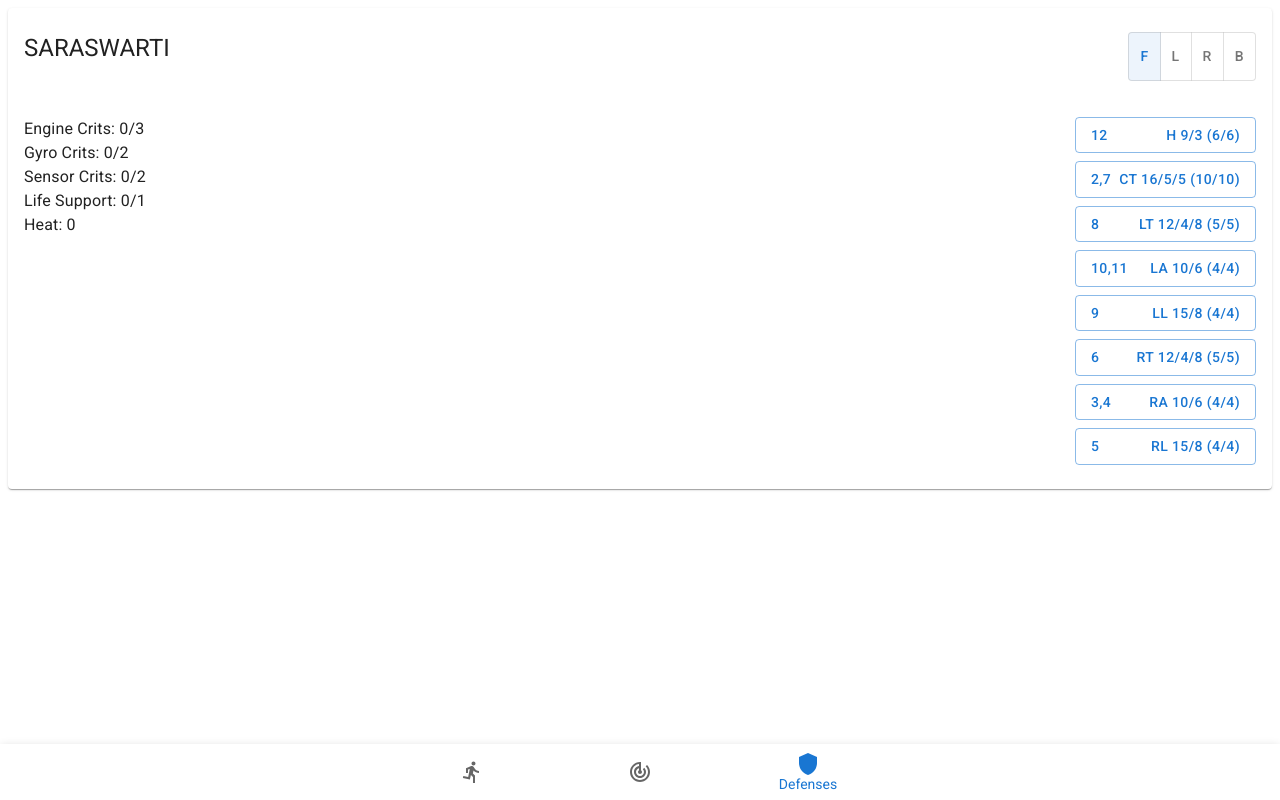
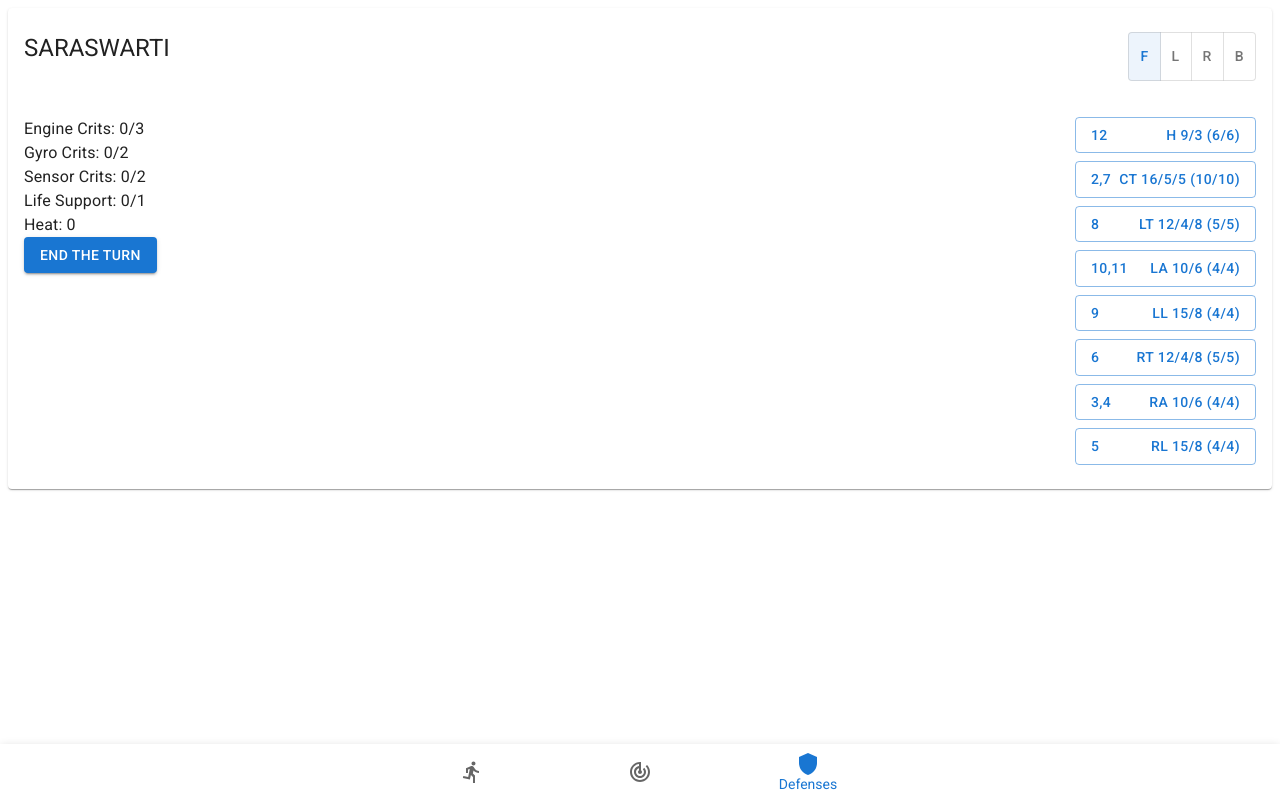
Before and after one commit to Rangoric/BattleTech-Campaign, a Next.js app: page /BattleTech-Campaign/record-sheets/gameday-2025-01-05-voh in a window 1280 px wide. Both pictures are taken after a click on the button "Defenses". Built offline with nearby package versions, Linux system fonts and the light colour scheme.

Commit message:
Update StatusDisplay.tsx

```diff
--- a/src/recordSheets/defenses/StatusDisplay.tsx
+++ b/src/recordSheets/defenses/StatusDisplay.tsx
@@ -1,4 +1,4 @@
-import { Box, Typography } from "@mui/material";
+import { Box, Button, Typography } from "@mui/material";
 import { IActiveBattleMechSheet } from "../data/ActiveSheets";
 
 interface IStatusDisplayProps {
@@ -17,6 +17,8 @@ export const StatusDisplay: React.FC<IStatusDisplayProps> = ({ sheet }) => {
   const lifeSupportCrits = sheet.unit.locations["Head"].equipment
     .filter((e) => e.name === "Life Support")
     .flatMap((t) => t.hits).length;
+
+  const onTurnEnd = () => {};
   return (
     <Box flexGrow={1}>
       <Typography>Engine Crits: {engineCrits}/3</Typography>
@@ -24,6 +26,9 @@ export const StatusDisplay: React.FC<IStatusDisplayProps> = ({ sheet }) => {
       <Typography>Sensor Crits: {sensorCrits}/2</Typography>
       <Typography>Life Support: {lifeSupportCrits}/1</Typography>
       <Typography>Heat: {sheet.unit.heat.currentHeat}</Typography>
+      <Button variant={"contained"} onClick={onTurnEnd}>
+        End The Turn
+      </Button>
     </Box>
   );
 };
```
